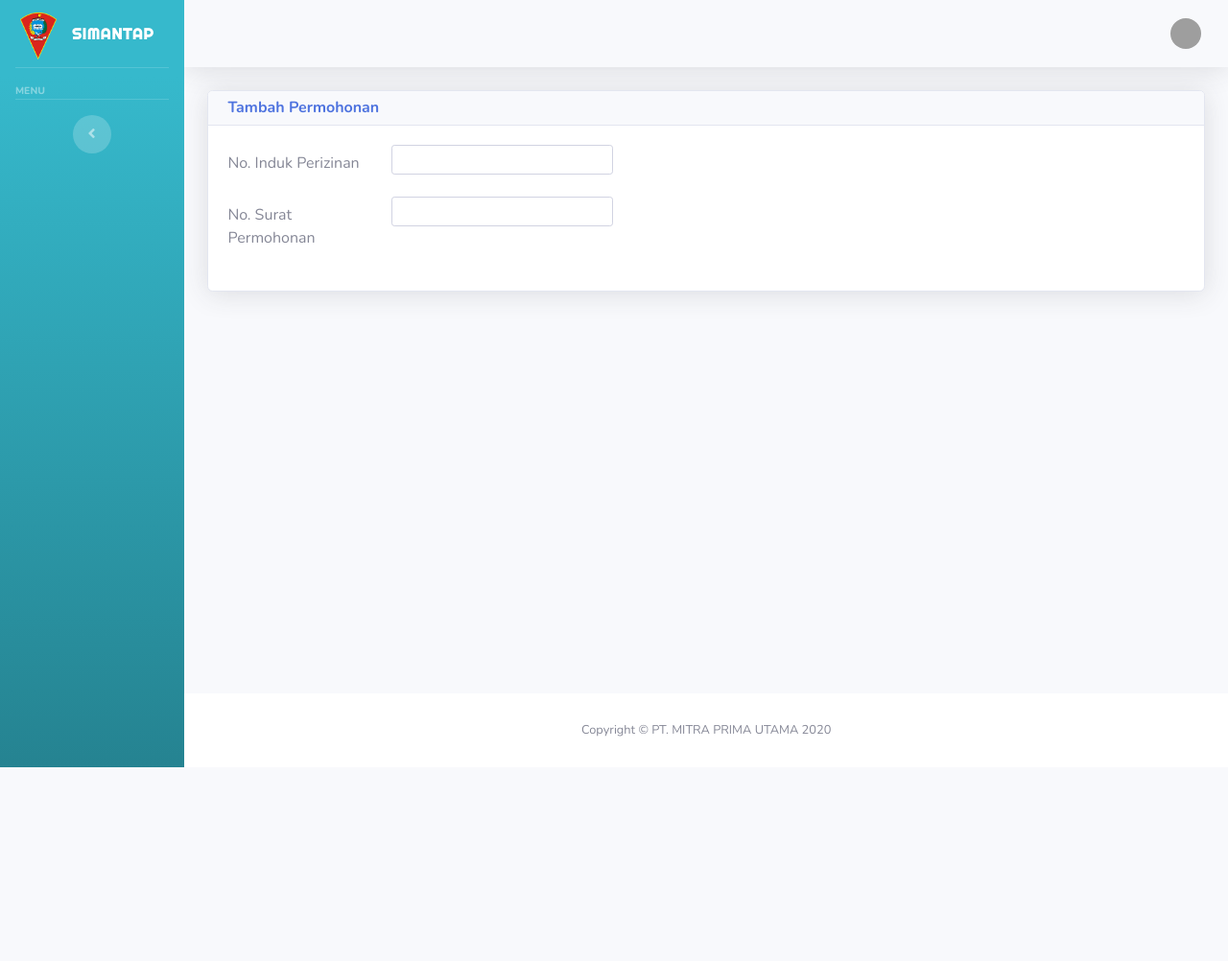
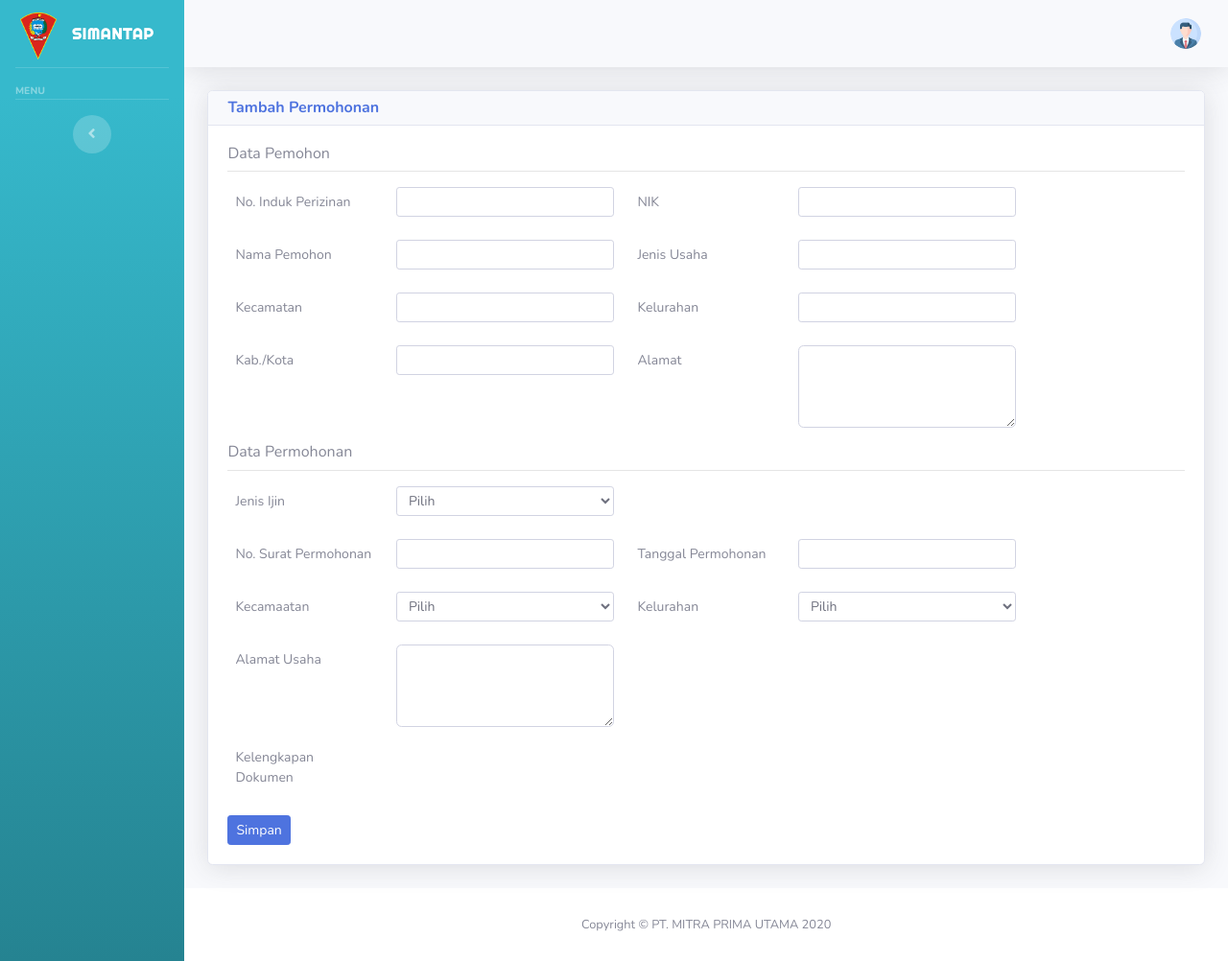
Before and after one commit to 13ey3/simantap, a CodeIgniter app: page /database/index.php/pendaftaran/tambah in a window 1280 px wide. Shown: the whole page at 96% size. Before the commit the page ends 800 px from the top, so only its background shows below. Run offline with CodeIgniter, Linux system fonts and the light colour scheme; data that the repository does not hold is empty; grey boxes are pictures that could not be loaded.

Commit message:
ad menu tambah permohon

```diff
--- a/application/controllers/Pendaftaran.php
+++ b/application/controllers/Pendaftaran.php
@@ -7,6 +7,7 @@ class Pendaftaran extends CI_Controller
   public function __construct()
   {
     parent::__construct();
+    $this->load->model('master_kelengkapan_dokumen_m');
     $this->load->model('permohonan_lama_m');
     $this->load->model('permohonan_m');
     $this->load->model('pemohon_m');
@@ -157,15 +158,28 @@ class Pendaftaran extends CI_Controller
 
   public function tambah()
   {
-    $post = $this->input->post();
-
     $view_data = [
       "page_title" => "Tambah Permohonan",
       "content" => "pendaftaran/tambah",
-      "custom_js" => "pendaftaran/custom_js",
+      "custom_js" => "pendaftaran/tambah_js",
       "layout" => 1
     ];
 
     $this->load->view('main', $view_data);
   }
+
+  public function simpan()
+  {
+    $post = $this->input->post();
+
+    var_dump($post); die;
+  }
+
+  public function kelengkapan_dokumen_ajax()
+  {
+    $post = $this->input->post();
+    $output = $this->master_kelengkapan_dokumen_m->getKelengkapanDokumenByJenisIIjin($post['id_jenis_ijin']);
+
+    echo json_encode($output);
+  }
 }
--- /dev/null
+++ b/application/models/Master_kelengkapan_dokumen_m.php
@@ -0,0 +1,15 @@
+<?php
+defined('BASEPATH') || exit('No direct script access allowed');
+
+class Master_kelengkapan_dokumen_m extends CI_Model
+{
+    public function getKelengkapanDokumenByJenisIIjin($id_jenis_ijin)
+    {
+        return $this->db->select('id_dokumen, deskripsi')
+                ->from('master_kelengkapan_dokumen')
+                ->where('aktif', 'Y')
+                ->where('id_jenis_ijin', $id_jenis_ijin)
+                ->get()
+                ->result_array();
+    }
+}
--- a/application/models/Pemohon_m.php
+++ b/application/models/Pemohon_m.php
@@ -91,6 +91,18 @@ class Pemohon_m extends CI_Model
         return $this->db->get_where('t_pemohon', array('c_nip' => $nip))->row_array();
     }
 
+    public function getDetilePemohonByNip($nip)
+    {
+        $query = $this->db->select('a.*, b.deskripsi as nama_kecamatan, c.deskripsi as nama_kelurahan, d.deskripsi as jenis_usaha')
+            ->from('t_pemohon a')
+            ->join('kecamatan b', 'b.id_kecamatan = a.c_id_kecamatan_pemohon', 'left')
+            ->join('kelurahan c', 'c.id_kelurahan = a.c_id_kelurahan_pemohon', 'left')
+            ->join('jenis_usaha d', 'd.id_usaha = a.c_id_usaha', 'left')
+            ->where('c_nip', $nip);
+
+        return $query->get()->row_array();
+    }
+
     public function findEmailPemohon($email)
     {
         return $this->db->get_where('t_pemohon', array('c_email' => $email));
--- a/application/views/_block/js_lib.php
+++ b/application/views/_block/js_lib.php
@@ -31,6 +31,7 @@
     }
 
     ready(function() {
+      console.log('some icon from https://www.flaticon.com/authors/vitaly-gorbachev');
       menus();
     });
 
--- a/application/views/_block/topbar.php
+++ b/application/views/_block/topbar.php
@@ -15,7 +15,7 @@
           <span class="mr-2 d-none d-lg-inline text-gray-600 small">
             <?= $this->session->userdata('name') ?>
           </span>
-          <img class="img-profile rounded-circle" src="https://source.unsplash.com/QAB-WJcbgJk/60x60">
+          <img class="img-profile rounded-circle" src="<?= base_url() ?>publik/img/profile.png">
         </a>
         <!-- Dropdown - User Information -->
         <div class="dropdown-menu dropdown-menu-right shadow animated--grow-in" aria-labelledby="userDropdown">
--- a/application/views/pendaftaran/permohonan.php
+++ b/application/views/pendaftaran/permohonan.php
@@ -5,7 +5,7 @@
                 <h6 class="m-0 font-weight-bold text-primary">Data <?= $page_title ?></h6>
             </div>
             <div class="col-sm-6">
-                <button class="btn btn-sm btn-primary float-right" onclick="pilihJenisIjin()">Tambah</button>
+                <a href="pendaftaran/tambah" class="btn btn-sm btn-primary float-right">Tambah</a>
             </div>
         </div>
     </div>
--- a/application/views/pendaftaran/tambah.php
+++ b/application/views/pendaftaran/tambah.php
@@ -10,22 +10,115 @@
         </div>
       </div>
     </div>
+
     <div class="card-body">
-      <form action="" method="POST">
+      <form action="simpan" method="POST">
+        <div class="h6">Data Pemohon</div>
+        <hr style="margin-top: .2rem; margin-bottom: 1rem;">
 
-        <div class="form-group row">
-          <label class="col-sm-2 col-form-label">No. Induk Perizinan</label>
+        <div class="form-group row px-2">
+          <label class="col-sm-2 col-form-label-sm">No. Induk Perizinan</label>
           <div class="col-sm-3">
-            <input type="text" class="form-control form-control-sm" name="nip" id="nip">
+            <input type="text" class="form-control form-control-sm" name="nip" id="nip" onblur="getDataPemohon()">
+          </div>
+
+          <label class="col-sm-2 col-form-label-sm">NIK</label>
+          <div class="col-sm-3">
+            <input type="text" class="form-control form-control-sm" name="nik" id="nik">
           </div>
         </div>
 
-        <div class="form-group row">
-          <label class="col-sm-2 col-form-label">No. Surat Permohonan</label>
+        <div class="form-group row px-2">
+          <label class="col-sm-2 col-form-label-sm">Nama Pemohon</label>
+          <div class="col-sm-3">
+            <input type="text" class="form-control form-control-sm" name="nama_pemohon" id="nama_pemohon">
+          </div>
+
+          <label class="col-sm-2 col-form-label-sm">Jenis Usaha</label>
+          <div class="col-sm-3">
+            <input type="text" class="form-control form-control-sm" name="jenis_usaha" id="jenis_usaha">
+          </div>
+        </div>
+
+        <div class="form-group row px-2">
+          <label class="col-sm-2 col-form-label-sm">Kecamatan</label>
+          <div class="col-sm-3">
+            <input type="text" class="form-control form-control-sm" name="kecamatan" id="kecamatan">
+          </div>
+
+          <label class="col-sm-2 col-form-label-sm">Kelurahan</label>
+          <div class="col-sm-3">
+            <input type="text" class="form-control form-control-sm" name="kelurahan" id="kelurahan">
+          </div>
+        </div>
+
+        <div class="form-group row px-2">
+          <label class="col-sm-2 col-form-label-sm">Kab./Kota</label>
+          <div class="col-sm-3">
+            <input type="text" class="form-control form-control-sm" name="kab_kot_pemohon" id="kab_kot_pemohon">
+          </div>
+
+          <label class="col-sm-2 col-form-label-sm">Alamat</label>
+          <div class="col-sm-3">
+            <textarea class="form-control" name="alamat_pemohon" id="alamat_pemohon" rows="3"></textarea>
+          </div>
+        </div>
+
+        <div class="h6">Data Permohonan</div>
+        <hr style="margin-top: .2rem; margin-bottom: 1rem;">
+
+        <div class="form-group row px-2">
+          <label class="col-sm-2 col-form-label-sm">Jenis Ijin</label>
+          <div class="col-sm-3">
+            <select name="id_jenis_ijin" id="id_jenis_ijin" class="form-control form-control-sm" onchange="getKelengkapanDokumen(this)">
+            </select>
+          </div>
+        </div>
+
+        <div class="form-group row px-2">
+          <label class="col-sm-2 col-form-label-sm">No. Surat Permohonan</label>
           <div class="col-sm-3">
             <input type="text" class="form-control form-control-sm" name="no_surat_permohonan" id="no_surat_permohonan">
           </div>
+
+          <label class="col-sm-2 col-form-label-sm">Tanggal Permohonan</label>
+          <div class="col-sm-3">
+            <input type="text" class="form-control form-control-sm" name="tgl_permohonan" id="tgl_permohonan">
+          </div>
         </div>
+
+        <div class="form-group row px-2">
+          <label class="col-sm-2 col-form-label-sm">Kecamaatan</label>
+          <div class="col-sm-3">
+            <select name="kec_usaha" id="kec_usaha" class="form-control form-control-sm" onchange="getKelurahanAjax(this)">
+            </select>
+          </div>
+
+          <label class="col-sm-2 col-form-label-sm">Kelurahan</label>
+          <div class="col-sm-3">
+            <select name="kel_usaha" id="kel_usaha" class="form-control form-control-sm" onchange="">
+              <option value="">Pilih</option>
+            </select>
+          </div>
+        </div>
+
+        <div class="form-group row px-2">
+          <label class="col-sm-2 col-form-label-sm">Alamat Usaha</label>
+          <div class="col-sm-3">
+            <textarea class="form-control" name="alamat_usaha" id="alamat_usaha" rows="3"></textarea>
+          </div>
+
+        </div>
+
+        <div class="form-group row px-2">
+          <label class="col-sm-2 col-form-label-sm">Kelengkapan Dokumen</label>
+          <div class="col-sm-8">
+            <div id="kelengkapan_dokumen"></div>
+          </div>
+
+        </div>
+
+        <button class="btn btn-primary btn-sm" type="submit">Simpan</button>
 
       </form>
     </div>
--- /dev/null
+++ b/application/views/pendaftaran/tambah_js.php
@@ -0,0 +1,93 @@
+<script type="text/javascript">
+    function jenisIjin() {
+        $.get(base_url + 'jenis_ijin/getJenisIjin', function(data) {
+            var pars = JSON.parse(data);
+            var option = '<option value="">Pilih</option>';
+
+            for (let i = 0; i < pars.length; i++) {
+                option += `<option value="${ pars[i].id_jenis_ijin }"> ${ pars[i].deskripsi }</option>`;
+            }
+
+            $('#id_jenis_ijin').html(option);
+        });
+    }
+
+    function getKecamatan() {
+        $.get(base_url + 'kecamatan/getKecamatanAjax', (result) => {
+            let pars = JSON.parse(result);
+            let option = '<option value="">Pilih</option>';
+
+            pars.forEach((pars) => {
+                option += `<option value="${ pars.id_kecamatan }"> ${pars.deskripsi} </option>`;
+            });
+
+            $('#kec_usaha').html(option);
+        });
+    }
+
+    function getKelurahanAjax(param) {
+        let csrfHash = '<?= $this->security->get_csrf_hash(); ?>';
+        $.post(base_url + 'kelurahan/getKelurahanAjax', {
+            id_kecamatan: param.value,
+            <?= $this->security->get_csrf_token_name(); ?>: csrfHash
+        }, (result) => {
+            var data = JSON.parse(result);
+            var option = '<option value="">Pilih</option>';
+
+            data.forEach((pars) => {
+                option += `<option value="${ pars.id_kelurahan }"> ${ pars.deskripsi } </option>`;
+            });
+
+            $('#kel_usaha').html(option);
+        });
+    }
+
+    function getKelengkapanDokumen(param) {
+        let csrfHash = '<?= $this->security->get_csrf_hash(); ?>';
+        $.post(base_url + 'pendaftaran/kelengkapan_dokumen_ajax', {
+            id_jenis_ijin: param.value,
+            <?= $this->security->get_csrf_token_name(); ?>: csrfHash
+        }, (result) => {
+            let checkBoxValues = JSON.parse(result);
+            let checkBoxs = '';
+            console.log(checkBoxValues);
+            checkBoxValues.forEach((val) => {
+                checkBoxs += `<div class="form-check">
+                                <input class="form-check-input" type="checkbox" name="kelengkapan_dokumen[${ val.id_dokumen }]" value="${ val.id_dokumen }" id="defaultCheck${ val.id_dokumen }">
+                                <label class="form-check-label col-form-label-sm" for="defaultCheck${ val.id_dokumen }">
+                                    ${ val.deskripsi}
+                                </label>
+                                </div>`;
+            });
+            $('#kelengkapan_dokumen').html(checkBoxs);
+        });
+    }
+
+    function getDataPemohon() {
+        let csrfHash = '<?= $this->security->get_csrf_hash(); ?>';
+        let nip = document.getElementById('nip').value;
+
+        $.post(base_url + 'pemohon/getPemohonByNip', {
+            nip: nip,
+            <?= $this->security->get_csrf_token_name(); ?>: csrfHash
+        }, (result) => {
+            let res = JSON.parse(result);
+            let nama_pemohon = (res.c_id_usaha === 3)
+                                ? res.c_nama_pemohon
+                                : res.c_nama_badan_usaha;
+
+            $('#nik').val(res.c_no_identitas).prop("disabled", true);
+            $('#nama_pemohon').val(nama_pemohon).prop("disabled", true);
+            $('#jenis_usaha').val(res.jenis_usaha).prop("disabled", true);
+            $('#kecamatan').val(res.nama_kecamatan).prop("disabled", true);
+            $('#kelurahan').val(res.nama_kelurahan).prop("disabled", true);
+            $('#kab_kot_pemohon').val(res.c_kota).prop("disabled", true);
+            $('#alamat_pemohon').val(res.c_alamat_pemohon).prop("disabled", true);
+        });
+    }
+
+    ready(function() {
+        jenisIjin();
+        getKecamatan();
+    });
+</script>
```
Also changed, not shown: application/controllers/Pemohon.php (added, +19 -0 lines), application/views/_block/custom_js.php (line endings or trailing spaces), publik/img/profile.png (added).
